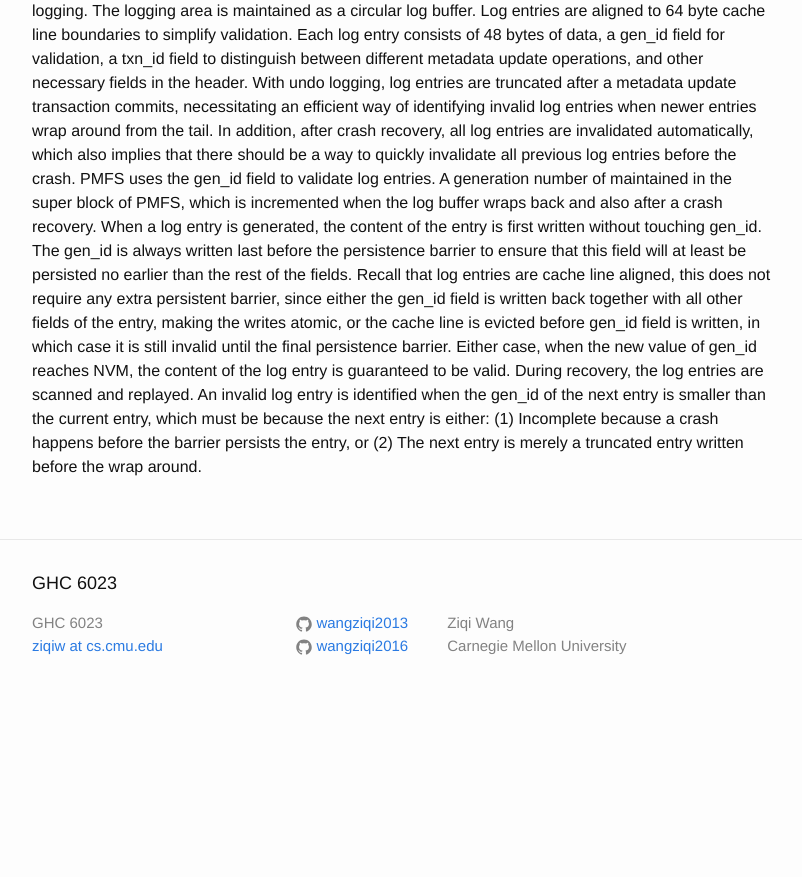
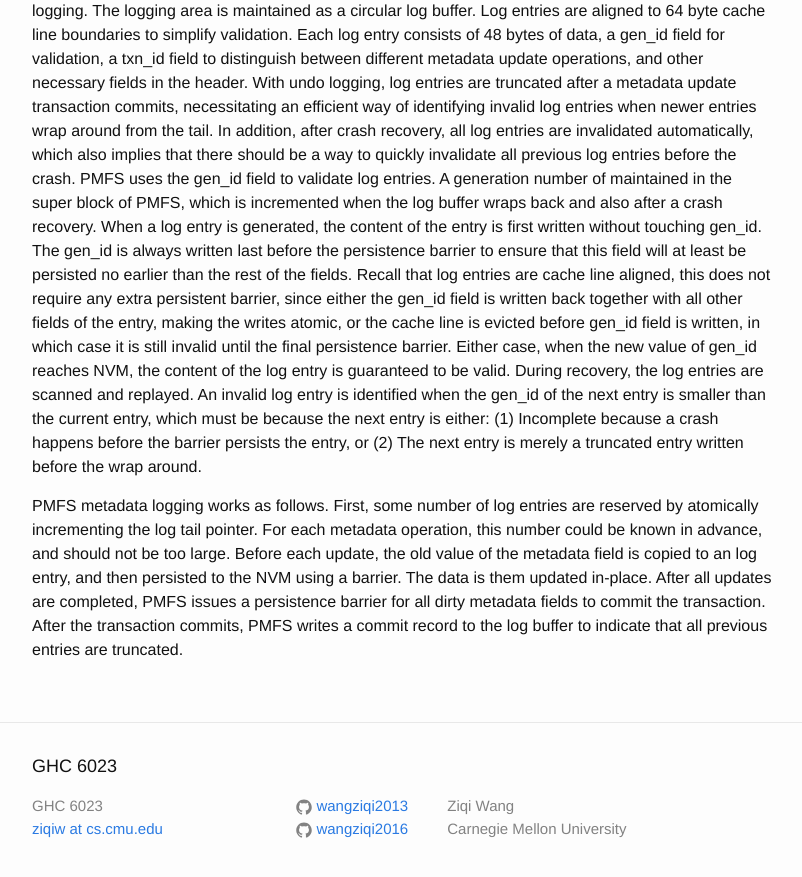
Before and after one commit to wangziqi2013/wangziqi2013.github.io, a Jekyll site: the page built from _posts/2020-06-23-pmfs.markdown, in a window 1280 px wide and 900 px high, scrolled down 2803 px. Shown: the top 877 px of the window, without its empty margins (238-1040 px from the left). Built offline with Jekyll 4.4.1, drawn with Linux system fonts in a browser that asks for light colours; before the commit the page ends 3520 px from its top, so only the background shows below that.

Commit message:
Adding undo logging

```diff
--- a/_posts/2020-06-23-pmfs.markdown
+++ b/_posts/2020-06-23-pmfs.markdown
@@ -124,3 +124,10 @@ During recovery, the log entries are scanned and replayed. An invalid log entry
 next entry is smaller than the current entry, which must be because the next entry is either: (1) Incomplete because a
 crash happens before the barrier persists the entry, or (2) The next entry is merely a truncated entry written before
 the wrap around.
+
+PMFS metadata logging works as follows. First, some number of log entries are reserved by atomically incrementing the log
+tail pointer. For each metadata operation, this number could be known in advance, and should not be too large.
+Before each update, the old value of the metadata field is copied to an log entry, and then persisted to the NVM using a
+barrier. The data is them updated in-place. After all updates are completed, PMFS issues a persistence barrier for all
+dirty metadata fields to commit the transaction. After the transaction commits, PMFS writes a commit record to the log
+buffer to indicate that all previous entries are truncated.
```
